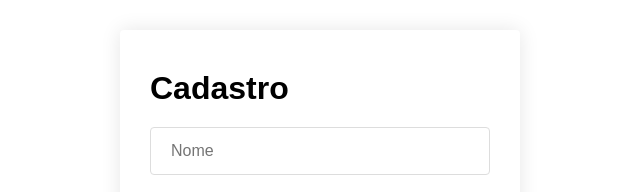
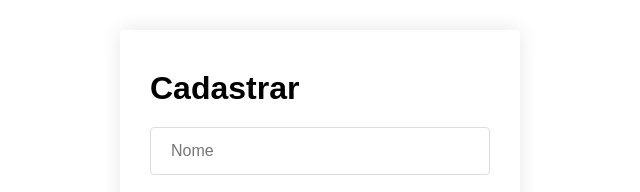
Before and after one commit to goncadanilo/aula-frontend, a plain HTML site: page cadastrar.html in a window 1280 px wide. Shown: the part 134-326 px from the top of the page, 320-960 px from the left. Drawn offline with Linux system fonts and the light colour scheme.

Commit message:
Update cadastrar.html

```diff
--- a/cadastrar.html
+++ b/cadastrar.html
@@ -23,7 +23,7 @@
 
     <main class="container">
       <div class="form">
-        <h1>Cadastro</h1>
+        <h1>Cadastrar</h1>
         <input
           type="text"
           class="form-input"
```
